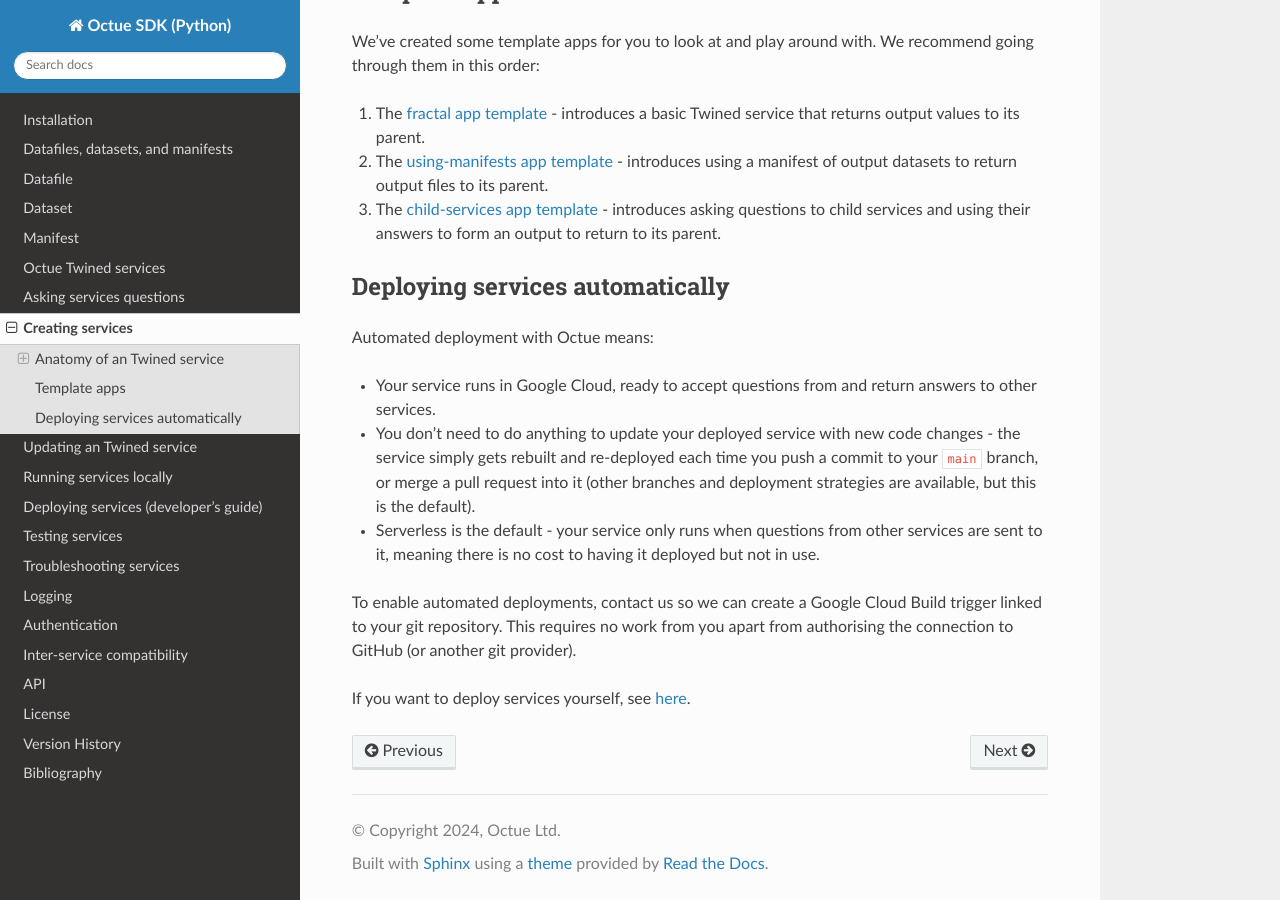
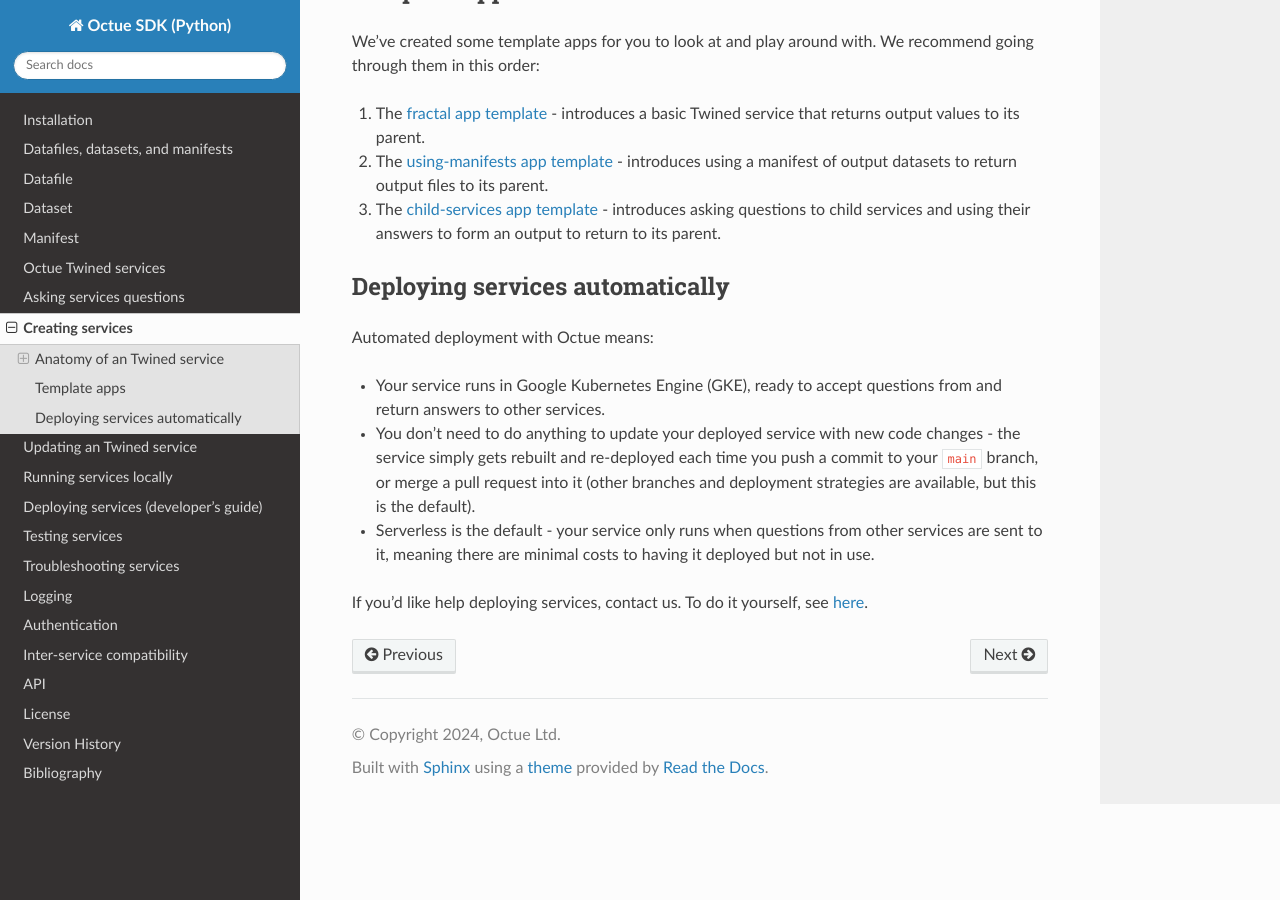
Before and after one commit to octue/octue-sdk-python, a Sphinx documentation site: the page built from docs/source/creating_services.rst, in a window 1280 px wide and 900 px high, scrolled down 2052 px. Built offline with Sphinx 7.4.7 and the Read the Docs theme 3.1.0, drawn with Linux system fonts in a browser that asks for light colours.

Commit message:
DOC: Update "creating services" documentation

```diff
--- a/docs/source/creating_services.rst
+++ b/docs/source/creating_services.rst
@@ -52,7 +52,6 @@ octue.yaml
 
         - ``app_source_path: <path>`` - if your ``app.py`` file is not in the repository root
         - ``app_configuration_path: <path>`` - if your app needs an app configuration file that isn't in the repository root
-        - ``dockerfile_path: <path>`` - if your app needs a ``Dockerfile`` that isn't in the repository root
 
         All paths should be relative to the repository root. Other valid entries can be found in the
         :mod:`ServiceConfiguration <octue.configuration.ServiceConfiguration>` constructor.
@@ -96,7 +95,7 @@ Dockerfile (optional)
         Twined services run in a Docker container if they are deployed. They can also run this way locally. The SDK
         provides a default ``Dockerfile`` for these purposes that will work for most cases:
 
-        - For deploying to `Google Cloud Run <https://github.com/octue/octue-sdk-python/blob/main/octue/cloud/deployment/google/cloud_run/Dockerfile>`_
+        - For deploying to `Kubernetes <https://github.com/octue/octue-sdk-python/blob/main/octue/cloud/deployment/dockerfiles/Dockerfile-python311>`_
 
         However, you may need to write and provide your own ``Dockerfile`` if your app requires:
 
@@ -160,14 +160,11 @@ Deploying services automatically
 ================================
 Automated deployment with Octue means:
 
-- Your service runs in Google Cloud, ready to accept questions from and return answers to other services.
+- Your service runs in Google Kubernetes Engine (GKE), ready to accept questions from and return answers to other services.
 - You don't need to do anything to update your deployed service with new code changes - the service simply gets rebuilt
   and re-deployed each time you push a commit to your ``main`` branch, or merge a pull request into it (other branches
   and deployment strategies are available, but this is the default).
 - Serverless is the default - your service only runs when questions from other services are sent to it, meaning there
-  is no cost to having it deployed but not in use.
+  are minimal costs to having it deployed but not in use.
 
-To enable automated deployments, contact us so we can create a Google Cloud Build trigger linked to your git repository.
-This requires no work from you apart from authorising the connection to GitHub (or another git provider).
-
-If you want to deploy services yourself, see :doc:`here <deploying_services>`.
+If you'd like help deploying services, contact us. To do it yourself, see :doc:`here <deploying_services>`.
```
Also changed, not shown: other parts of docs/source/creating_services.rst (+4 -3 lines).
